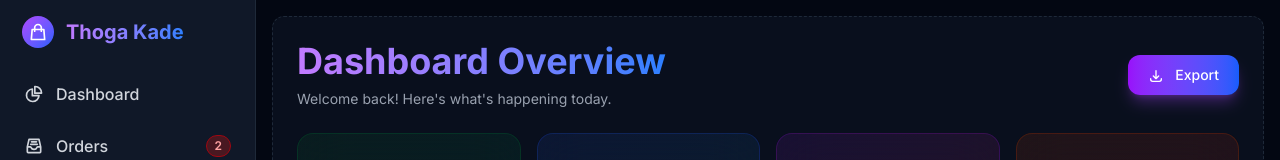
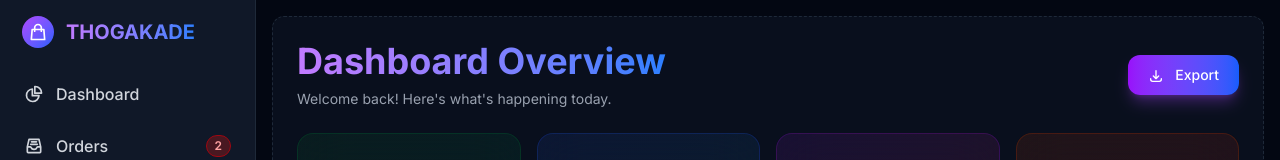
Before and after one commit to PasinduOG/thogakade-ee-frontend, an Angular app: page /dashboard in a window 1280 px wide. Shown: the top 160 px of the page. Built offline with nearby package versions, Linux system fonts and the light colour scheme.

Commit message:
feat: update title in index.html for better branding and localization

```diff
--- a/src/app/page/dashboard/dashboard.html
+++ b/src/app/page/dashboard/dashboard.html
@@ -12,12 +12,12 @@
     aria-label="Sidebar">
     <div class="h-full px-3 py-4 overflow-y-auto bg-gray-900 border-r border-gray-800">
         <a href="#" class="flex items-center ps-2.5 mb-6">
-            <div class="h-8 w-8 bg-gradient-to-br from-purple-500 to-blue-600 rounded-lg flex items-center justify-center me-3">
+            <div class="h-8 w-8 bg-linear-to-br from-purple-500 to-blue-600 rounded-lg flex items-center justify-center me-3">
                 <svg class="w-5 h-5 text-white" fill="none" stroke="currentColor" viewBox="0 0 24 24">
                     <path stroke-linecap="round" stroke-linejoin="round" stroke-width="2" d="M16 11V7a4 4 0 00-8 0v4M5 9h14l1 12H4L5 9z" />
                 </svg>
             </div>
-            <span class="self-center text-xl font-bold bg-gradient-to-r from-purple-400 to-blue-500 bg-clip-text text-transparent whitespace-nowrap">Thoga Kade</span>
+            <span class="self-center text-xl font-bold bg-linear-to-r from-purple-400 to-blue-500 bg-clip-text text-transparent whitespace-nowrap">THOGAKADE</span>
         </a>
         <ul class="space-y-2 font-medium">
             <li>
--- a/src/index.html
+++ b/src/index.html
@@ -2,7 +2,7 @@
 <html lang="en">
 <head>
   <meta charset="utf-8">
-  <title>ThogakadeEeFrontend</title>
+  <title>Thoga Kade - තොග කඩේ</title>
   <base href="/">
   <meta name="viewport" content="width=device-width, initial-scale=1">
   <link rel="icon" type="image/x-icon" href="favicon.ico">
```
